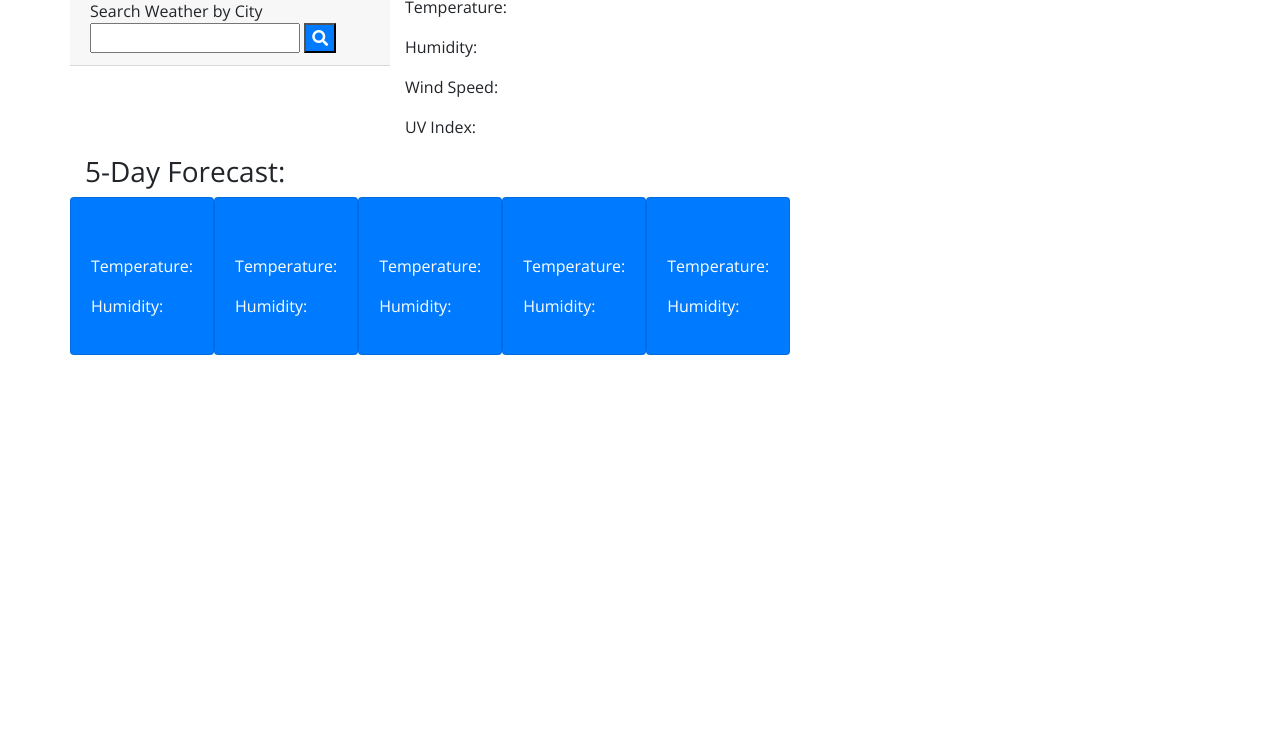
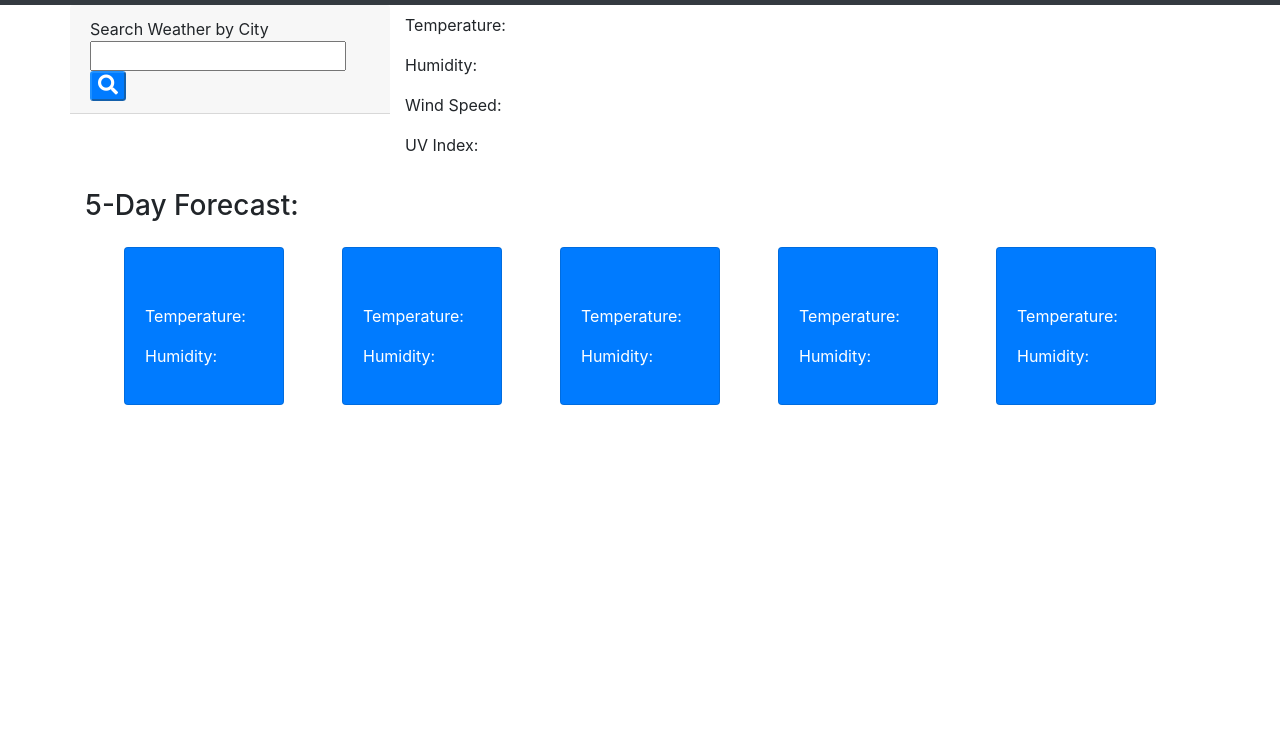
Before and after one commit to blueink38/weather-app, a plain HTML site: page index.html in a window 1280 px wide. Shown: the part 69-800 px from the top of the page. Drawn offline with nearby package versions, Linux system fonts and the light colour scheme.

Commit message:
added css styling

```diff
--- a/assets/css/style.css
+++ b/assets/css/style.css
@@ -1,25 +1,44 @@
-body {
-    font-family: 'Open Sans', sans-serif;
-  }
 
-  #future-forcast {
-    display: flex;
-    flex-wrap: wrap;
-    justify-content: space-evenly;
- }
+/*navbar styling*/
+.navbar-brand{
+  position: relative;
+  font-size:xx-large;
+  font-family:Arial, Helvetica, sans-serif;
+}
 
- #submit-btn {
-   border-color: darkblue;
-   border-radius: 10%;
-   color: white;
- }
+/* styling for search button */
 
- .fas {
-   color: white;
- }
+#searchBtn {
+  border-color:dodgerblue;
+  border-radius: 10%;
+  color: white;
+}
 
-  /*styling for UV index conditions */
-.good {
+.fas {
+  font-size: 20px;
+  transition: all .3s ease-in-out;
+}
+
+
+
+/*styling for 5 day forecast*/
+h3 {
+  padding-top: 1rem;
+}
+
+#extended5 {
+  display: flex;
+  flex-wrap: wrap;
+  justify-content: space-evenly;
+}
+
+.card {
+  flex: 1 0 500px;
+  box-sizing: border-box;
+  margin: 1rem .25em;
+}
+/*styling for UV index conditions */
+.favorable {
   border-radius: 10px;
   padding: 5%;
   background-color: green;
@@ -33,9 +52,29 @@ body {
   color: white;
 }
 
-.bad {
+.severe {
   border-radius: 10px;
   padding: 5%;
   background-color: red;
   color: white;
 }
+
+/*styling for footer*/
+.footer {
+  padding: 3%;
+  background-color: white;
+  position: relative;
+}
+
+/*media styling*/
+@media screen and (min-width: 40em) {
+  .card {
+     max-width: calc(50% -  1em);
+  }
+}
+
+@media screen and (min-width: 60em) {
+  .card {
+      max-width: calc(25% - 1em);
+  }
+}
```
